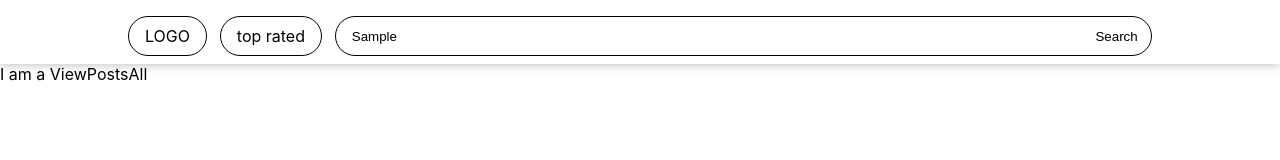
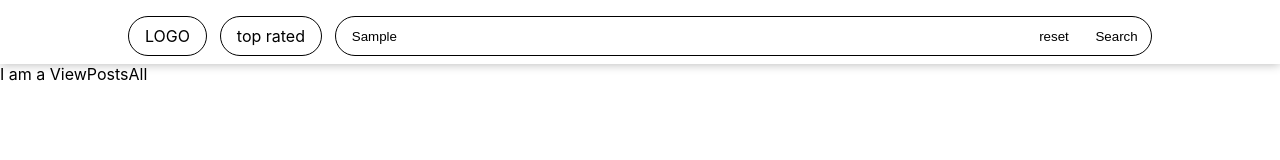
Before and after one commit to DevisWeb/wbs-w6p5-react_pinterest-clone, a React (Create React App) app: page / in a window 1280 px wide. Both pictures are taken after typing "Sample" into the empty fields and a click on the button "Search". Shown: the top 160 px of the page. Built offline with nearby package versions, Linux system fonts and the light colour scheme.

Commit message:
add reset button to searchbar

```diff
--- a/src/components/searchbar/index.js
+++ b/src/components/searchbar/index.js
@@ -14,6 +14,7 @@ function SearchBar() {
 
           value ? history.push('search=' + value) : history.push('/')
         }}
+        onReset={() => setValue("")}
       >
         <input
           placeholder="i am searching for"
@@ -21,7 +22,12 @@ function SearchBar() {
           value={value}
           onChange={(ev) => setValue(ev.target.value)}
         ></input>
-        <button className="searchbar-button" type="submit">
+        {value ? (
+          <button className="searchbar-reset" type="reset">
+            reset
+          </button>
+        ) : null}
+        <button className="searchbar-search" type="submit">
           Search
         </button>
       </form>
--- a/src/components/searchbar/styles.css
+++ b/src/components/searchbar/styles.css
@@ -4,7 +4,7 @@
     border: unset;
     flex-grow: 1;
 }
-.searchbar-button {
+.searchbar-search {
     border-top-right-radius: inherit;
     border-bottom-right-radius: inherit;
     background: unset;
@@ -13,7 +13,14 @@
     margin:0;
     cursor: pointer;
 }
-.searchbar-button:hover {
+.searchbar-reset {
+    background: unset;
+    border: unset;
+    padding: 0 1em;
+    margin:0;
+    cursor: pointer;
+}
+.searchbar-search:hover, .searchbar-reset:hover {
   background-color: grey;
 }
 
```
